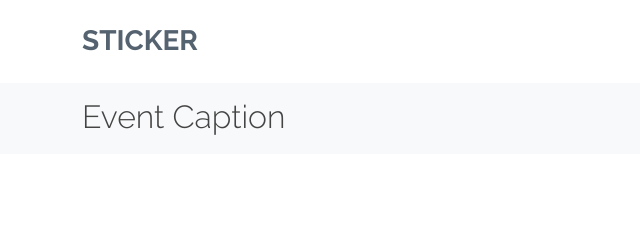
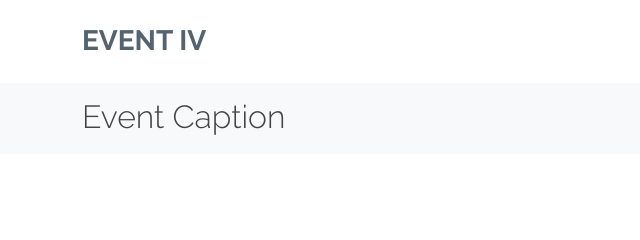
Before and after one commit to timsoda/eventino, a plain HTML site: page index.html in a window 1280 px wide. Shown: the top 240 px of the page, 0-640 px from the left. Drawn offline with nearby package versions, Linux system fonts and the light colour scheme.

Commit message:
Update index.html

```diff
--- a/index.html
+++ b/index.html
@@ -5,7 +5,7 @@
   <meta charset="utf-8">
   <meta content="width=device-width, initial-scale=1.0" name="viewport">
 
-  <title>Event </title>
+  <title>Event IV </title>
   <meta content="" name="description">
   <meta content="" name="keywords">
 
@@ -37,7 +37,7 @@
   <header id="header" class="fixed-top d-flex align-items-center">
     <div class="container d-flex align-items-center">
 
-      <h1 class="logo me-auto"><a href="./">Sticker</a></h1>
+      <h1 class="logo me-auto"><a href="./">Event IV</a></h1>
       <!-- Uncomment below if you prefer to use an image logo -->
       <!-- <a href="index.html" class="logo me-auto"><img src="assets/img/logo.png" alt="" class="img-fluid"></a>-->
 
```
